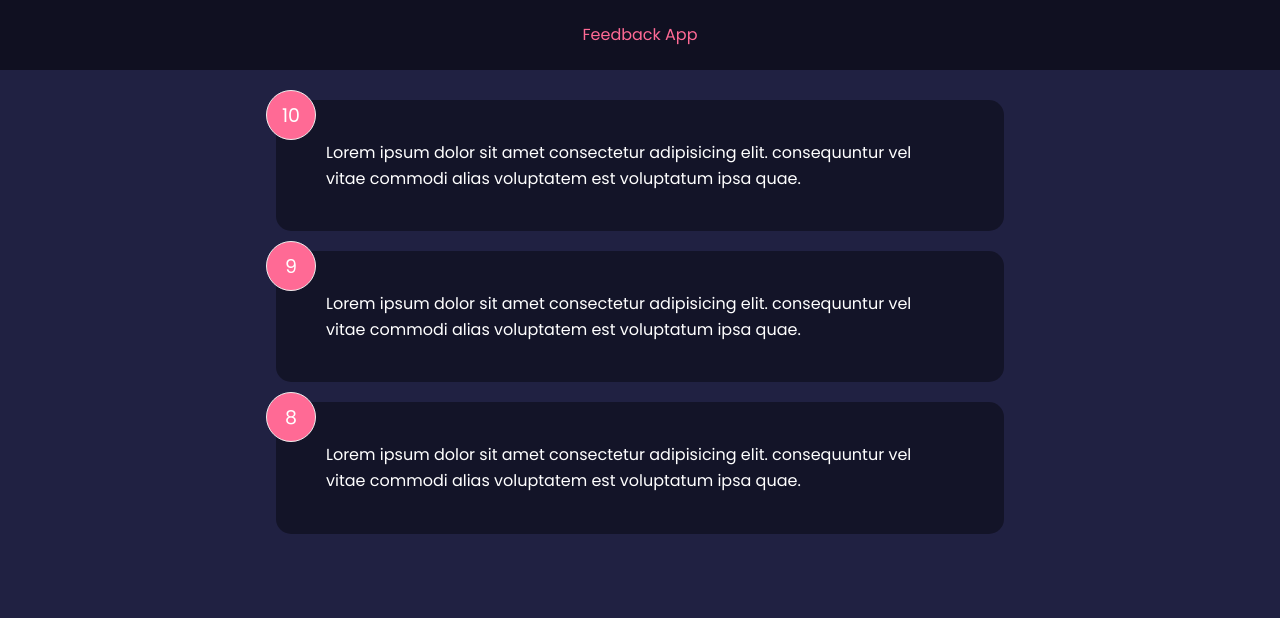
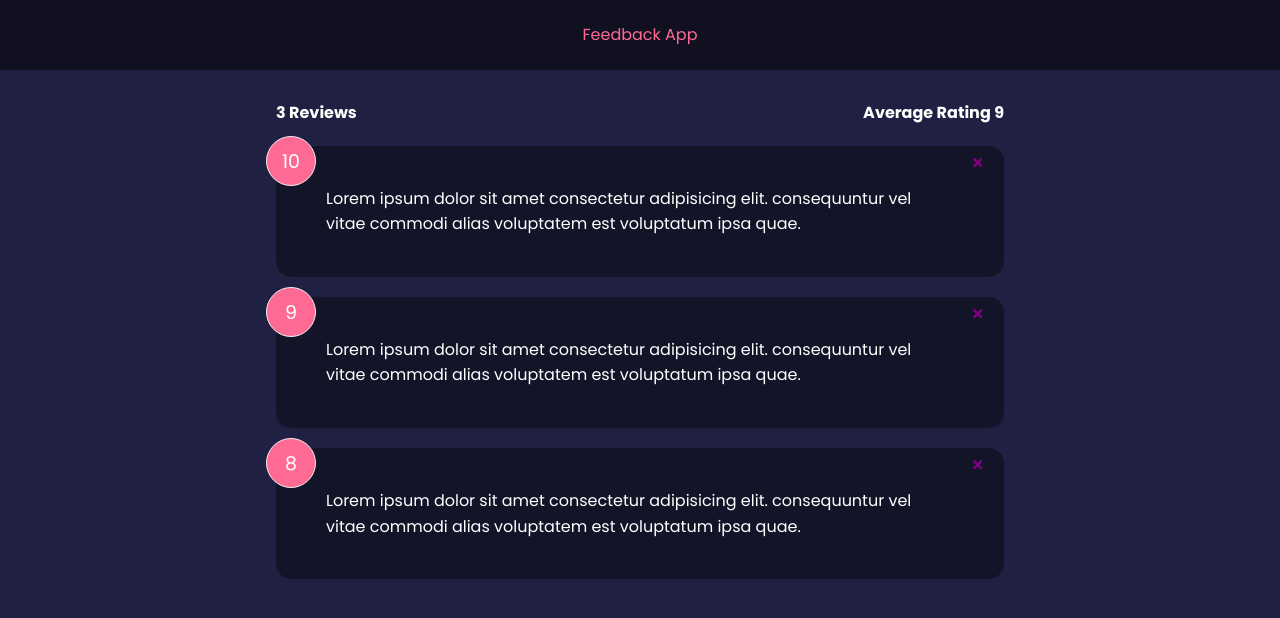
Before and after one commit to KWagner91/feedback-app, a React (Create React App) app: page / in a window 1280 px wide. Shown: the top 618 px of the page. Built offline with nearby package versions, Linux system fonts and the light colour scheme.

Commit message:
FeedbackStats component added

```diff
--- a/package.json
+++ b/package.json
@@ -8,6 +8,7 @@
     "@testing-library/user-event": "^13.5.0",
     "react": "^17.0.2",
     "react-dom": "^17.0.2",
+    "react-icons": "^4.3.1",
     "react-scripts": "5.0.0",
     "web-vitals": "^2.1.4"
   },
--- a/src/App.js
+++ b/src/App.js
@@ -2,14 +2,23 @@
 import { useState } from "react";
 import FeedbackData from "./data/FeedbackData";
 import FeedbackList from "./components/FeedbackList";
+import FeedbackStats from "./components/FeedbackStats";
 
 function App() {
     const [feedback, setFeedback] = useState(FeedbackData)
+
+    const deleteFeedback = (id) => {
+        if(window.confirm("Do you want to delete this item?")) {
+            setFeedback(feedback.filter((item) => item.id !== id));
+        }
+    }
+
     return (
         <>
             <Header text='Feedback App' />
             <div className="container">
-                <FeedbackList feedback={feedback} />
+                <FeedbackStats feedback={feedback} />
+                <FeedbackList feedback={feedback} handleDelete={deleteFeedback} />
             </div>
         </>
     )
--- a/src/components/FeedbackItem.jsx
+++ b/src/components/FeedbackItem.jsx
@@ -1,12 +1,16 @@
-import React, { useState } from 'react';
+import React from 'react';
 import Card from './shared/Card';
 import PropTypes from 'prop-types';
+import { FaTimes } from 'react-icons/fa';
 
-function FeedbackItem({item}) {
+function FeedbackItem({item, handleDelete}) {
 
     return (
         <Card reverse={true}>
             <div className="num-display">{item.rating}</div>
+            <button className="close" onClick={(() => handleDelete(item.id))}>
+                <FaTimes color="purple" />
+            </button>
             <div className="text-display">
                 {item.text}
             </div>
--- a/src/components/FeedbackList.jsx
+++ b/src/components/FeedbackList.jsx
@@ -2,7 +2,7 @@
 import FeedbackItem from './FeedbackItem';
 import PropTypes from 'prop-types';
 
-function FeedbackList({feedback}) {
+function FeedbackList({feedback, handleDelete}) {
 if (!feedback || feedback.length === 0) {
     return <p>No Feedback yet</p>;
 
@@ -11,7 +11,7 @@
   return (
     <div className="feedback-list">
         {feedback.map((item) =>
-        <FeedbackItem key={item.id} item={item} />
+        <FeedbackItem key={item.id} item={item} handleDelete={handleDelete} />
         )}
     </div>
   )
--- /dev/null
+++ b/src/components/FeedbackStats.jsx
@@ -0,0 +1,30 @@
+import React from 'react'
+import PropTypes from 'prop-types';
+
+function FeedbackStats({feedback}) {
+
+    let average = feedback.reduce((acc, cur) => {
+        return acc + cur.rating
+    }, 0) / feedback.length;
+
+    average = average.toFixed(1).replace(/[,.]0$/, '');
+
+  return (
+    <div className="feedback-stats">
+        <h4>{feedback.length} Reviews</h4>
+        <h4>Average Rating {isNaN(average) ? 0 : average}</h4>
+    </div>
+  )
+}
+
+FeedbackStats.propTypes = {
+    feedback: PropTypes.arrayOf(
+        PropTypes.shape({
+            id: PropTypes.number.isRequired,
+            text: PropTypes.string.isRequired,
+            rating: PropTypes.number.isRequired,
+        })
+    ),
+}
+
+export default FeedbackStats
```
Also changed, not shown: 1 other file (tests, documents, lock files or other folders).
